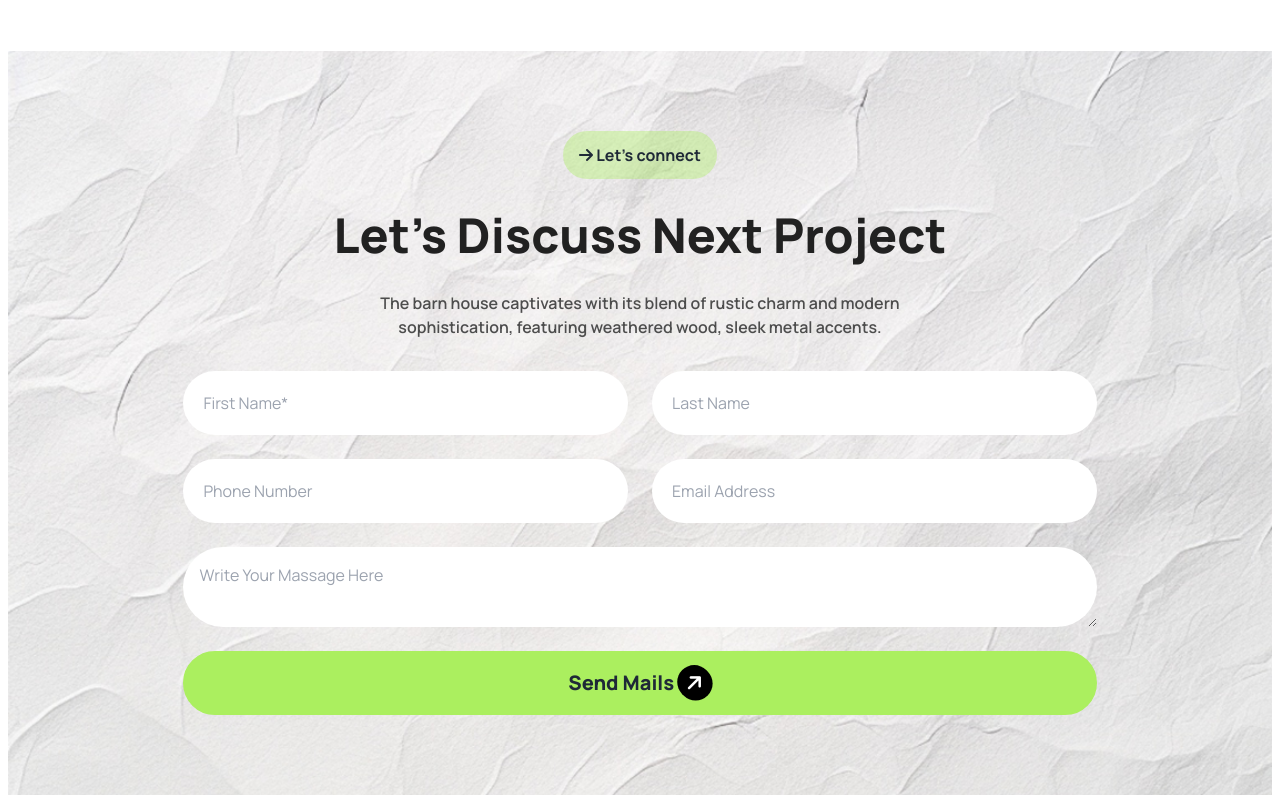
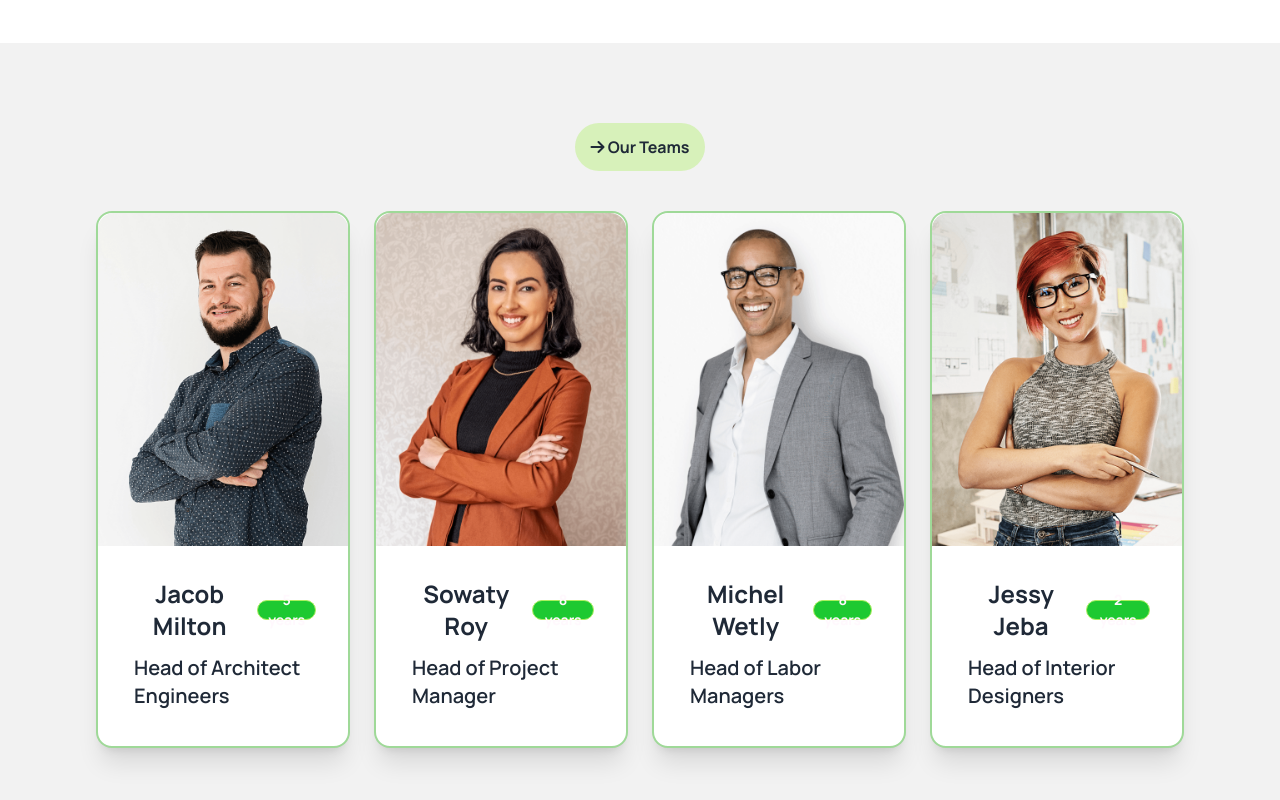
Before and after one commit to ariyanyeamin14/Assignment-3, a plain HTML site: page index.html in a window 1280 px wide. Shown: the part 3340-4140 px from the top of the page. Drawn offline with nearby package versions, Linux system fonts and the light colour scheme.

Commit message:
Creative section done

```diff
--- a/index.html
+++ b/index.html
@@ -5,6 +5,7 @@
     <meta name="viewport" content="width=device-width, initial-scale=1.0">
     <title>Assignment-3</title>
     <link href="https://cdn.jsdelivr.net/npm/daisyui@4.12.10/dist/full.min.css" rel="stylesheet" type="text/css" />
+    <link rel="stylesheet" href="style.css">
     <script src="https://cdn.tailwindcss.com"></script>
     <link rel="preconnect" href="https://fonts.googleapis.com">
     <link rel="preconnect" href="https://fonts.gstatic.com" crossorigin>
@@ -26,7 +27,12 @@
       <style>
         .manrope{
             font-family: "Manrope", sans-serif
-        };
+        }
+        #connect{
+            background-image: linear-gradient(to bottom, rgba(242, 242, 242, 0.53), rgba(242, 242, 242, 0.53)), url('assets/bg.jpg');
+            background-position: center;
+            background-size: cover;
+         }
       </style>
       <script src="https://kit.fontawesome.com/6c45b74f82.js" crossorigin="anonymous"></script>
 </head>
@@ -230,9 +236,78 @@
 
      </section>
 
+    <!-- team section -->
+     <section  class="bg-[#f2f2f2] text-center">
+         <!-- team container -->
+          <div class="w-[90%] lg:w-[85%] mx-auto space-y-8 py-10 lg:py-20">
+            <!-- team btn -->
+            <div class="bg-[#acef5f61] rounded-full px-4 py-3 w-fit text-center mx-auto mb-10">
+               <i class="fa-solid fa-arrow-right inline"></i>
+               <p class="inline font-bold">Our Teams</p>
+            </div>
+            <!-- team card container -->
+            <div class="grid grid-cols-1 lg:grid-cols-4 gap-6">
+               <!-- team card 1-->
+               <div class="card bg-base-100 shadow-xl border-2 border-[#26a81570]">
+                  <figure>
+                    <img src="assets/team-3.png" alt="">
+                  </figure>
+                  <div class="card-body">
+                    <h2 class="card-title font-bold text-2xl">
+                      Jacob Milton
+                      <div class="badge badge-secondary bg-[#1dc931] border-default"> 5 years</div>
+                    </h2>
+                    <p class="text-left text-xl font-semibold border-1 border-default  rounded-full p-1">Head of Architect Engineers</p>
+                  </div>
+                </div>
+               <!-- team card 2-->
+               <div class="card bg-base-100 shadow-xl border-2 border-[#26a81570]">
+               <figure>
+                 <img src="assets/team-4.png" alt="">
+               </figure>
+               <div class="card-body ">
+                 <h2 class="card-title font-bold text-2xl">
+                   Sowaty Roy
+                   <div class="badge badge-secondary bg-[#1dc931] border-default">8 years</div>
+                 </h2>
+                 <p class="text-left text-xl font-semibold border-1 border-default  rounded-full p-1">Head of Project Manager</p>
+               </div>
+               </div>
+             <!-- team card 3-->
+               <div class="card bg-base-100 shadow-xl border-2 border-[#26a81570]">
+                  <figure>
+                    <img src="assets/team-1.png" alt="">
+                  </figure>
+                  <div class="card-body ">
+                    <h2 class="card-title font-bold text-2xl">
+                      Michel Wetly
+                      <div class="badge badge-secondary bg-[#1dc931] border-default">8 years</div>
+                    </h2>
+                    <p class="text-left text-xl font-semibold border-1 border-default  rounded-full p-1">Head  of Labor <br> Managers</p>
+                  </div>
+                </div>
+               <!-- team card 4-->
+               <div class="card bg-base-100 shadow-xl border-2 border-[#26a81570]">
+                  <figure>
+                    <img src="assets/team-2.png" alt="">
+                  </figure>
+                  <div class="card-body ">
+                    <h2 class="card-title font-bold text-2xl">
+                      Jessy Jeba
+                      <div class="badge badge-secondary bg-[#1dc931] border-default">2 years</div>
+                    </h2>
+                    <p class="text-left text-xl font-semibold border-1 border-default  rounded-full p-1">Head of Interior Designers</p>
+                  </div>
+                </div>
+
+            </div>
+          </div>
+     </section>
+
+
     <!-- connect section -->
-     <section id="connect" class="border-4 lg:border-8 border-white py-10 lg:py-20 bg-cover bg-center bg-opacity-30 "
-     style="background-image: url('assets/bg.jpg')" >
+     <section id="connect" class="border-4 lg:border-8 border-white py-10 lg:py-20 "
+      >
       <!-- connect cotainer -->
        <div class="w-[90%] lg:w-[85%] mx-auto space-y-8">
          <!-- connect btn -->
```
Also changed, not shown: assets/team-1.png (added), assets/team-2.png (added), assets/team-3.png (added), assets/team-4.png (added), style.css (added).
